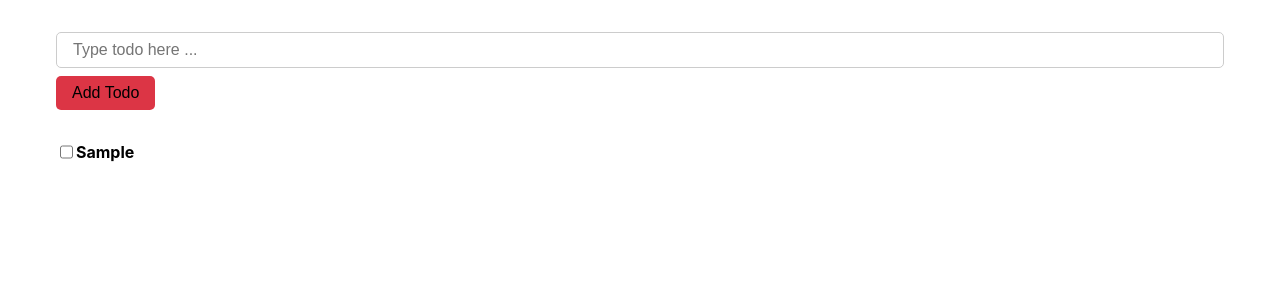
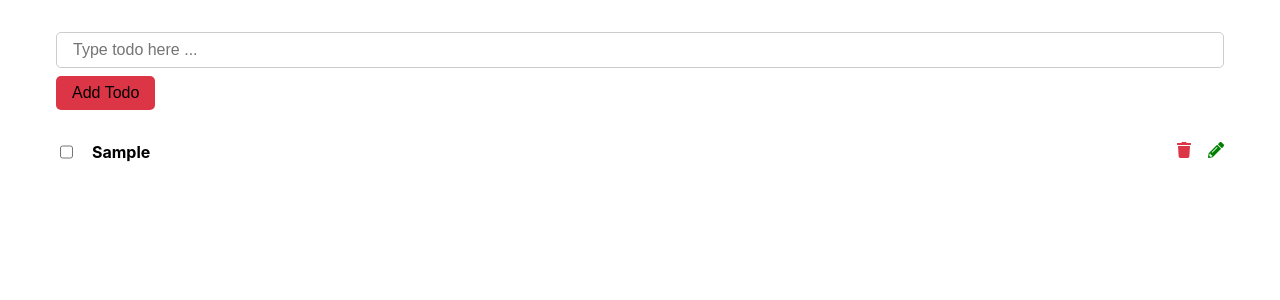
Before and after one commit to divvieesterhuizen/fullfacing-react-todo-28, a Next.js app: page / in a window 1280 px wide. Both pictures are taken after typing "Sample" into the empty fields and a click on the button "Add Todo". Shown: the top 300 px of the page. Built offline with nearby package versions, Linux system fonts and the light colour scheme.

Commit message:
delete method added

```diff
--- a/components/TodoItem.js
+++ b/components/TodoItem.js
@@ -1,16 +1,40 @@
-const TodoItem = ({ todo }) => {
+import { FaTrash } from 'react-icons/fa';
+import { FaPencilAlt } from 'react-icons/fa';
+
+import styles from '../styles/Todo.module.css';
+
+const TodoItem = ({ todo, deleteTodo }) => {
   const { id, title, completed } = todo;
 
+  const handleKeyPress = (e) => {
+    if (e.key === 'd' || e.key === 'D') {
+      deleteTodo(id);
+    }
+  };
+
   return (
-    <div className='flex'>
+    <div className='flex flex-justify'>
       <input
         type='checkbox'
         onChange={() => {
-          onCheck(id);
+          console.log('checked: ', title);
         }}
         checked={!!completed}
+        onKeyPress={handleKeyPress}
       />
-      <h4>{title}</h4>
+      <h4 className={styles.todoText}>{title}</h4>
+      <FaTrash
+        onClick={() => {
+          deleteTodo(id);
+        }}
+        className={`${styles.todoIcon} red`}
+      />
+      <FaPencilAlt
+        onClick={() => {
+          onEditClick();
+        }}
+        className={`${styles.todoIcon} green`}
+      />
     </div>
   );
 };
--- a/components/TodoList.js
+++ b/components/TodoList.js
@@ -10,17 +10,23 @@ const TodoList = () => {
   const [todos, setTodos] = useState([]);
 
   // Functions
-  const addTodo = async (text) => {
+  const addTodo = (text) => {
     const newTodo = { id: nanoid(), title: text, completed: false };
     console.log(newTodo);
     setTodos([...todos, newTodo]);
+  };
+
+  const deleteTodo = (id) => {
+    setTodos(todos.filter((todo) => todo.id !== id));
   };
 
   return (
     <>
       <AddTodo addTodo={addTodo} />
       {todos.length > 0 ? (
-        todos.map((todo) => <TodoItem key={todo.id} todo={todo} />)
+        todos.map((todo) => (
+          <TodoItem key={todo.id} todo={todo} deleteTodo={deleteTodo} />
+        ))
       ) : (
         <h4>No Todos to show. Maybe add one using the form above.</h4>
       )}
--- /dev/null
+++ b/styles/Todo.module.css
@@ -0,0 +1,14 @@
+.todoText {
+  margin-left: 1rem;
+  flex: 3;
+}
+
+.todoIcon {
+  margin-left: 1rem;
+}
+
+.todoIcon:hover {
+  cursor: pointer;
+  filter: grayscale(100);
+  transform: rotate(10deg);
+}
--- a/styles/globals.css
+++ b/styles/globals.css
@@ -58,6 +58,10 @@ button {
   /* flex-direction: column; */
 }
 
+.flex-justify {
+  justify-content: space-between;
+}
+
 .px-1 {
   padding-top: 1rem;
   padding-bottom: 1rem;
@@ -70,3 +74,11 @@ button {
 .border-rounded {
   border-radius: 10px;
 }
+
+.red {
+  color: #dc3545;
+}
+
+.green {
+  color: green;
+}
```
